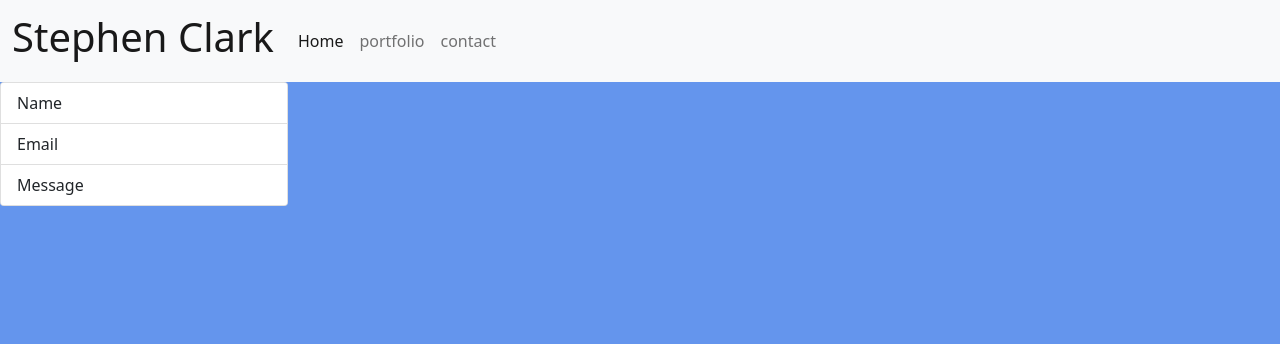
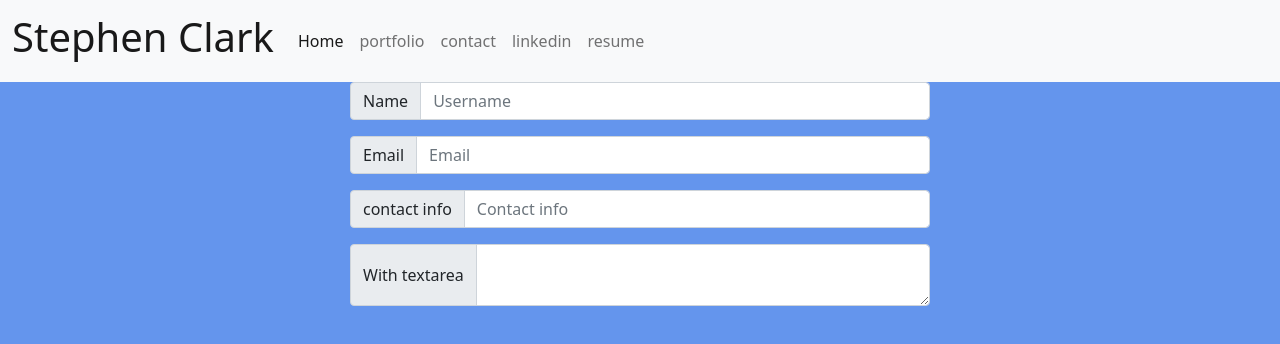
Before and after one commit to sclark417/updatedPortfolio, a plain HTML site: page contact.html in a window 1280 px wide. Drawn offline with nearby package versions, Linux system fonts and the light colour scheme.

Commit message:
adding rows and colums

```diff
--- a/contact.html
+++ b/contact.html
@@ -28,18 +28,48 @@
         <a class="nav-link active" aria-current="page" href="index.html">Home</a>
         <a class="nav-link" href="portfolio.html">portfolio</a>
         <a class="nav-link" href="contact.html">contact</a>
+        <a
+              class="nav-link"
+              href="https://www.linkedin.com/in/stephen-clark-5568b1206"
+              >linkedin</a
+            >
+            <a class="nav-link" href="./Assets/Stephen-Clark.pdf">resume</a>
 
 
        </div>
        </nav>
-      </div class="container-fluid">
-      <div class="card" style="width: 18rem;">
-        <ul class="list-group list-group-flush">
-          <li class="list-group-item">Name</li>
-          <li class="list-group-item">Email</li>
-          <li class="list-group-item">Message</li>
-        </ul>
+      <div class="row">
+        <div class="col-md-3">
+        </div>
+        <div class="col-md-6">
+
+
+        <div class="container-fluid">
+        <div class="input-group mb-3">
+          <span class="input-group-text" id="basic-addon1">Name</span>
+          <input type="text" class="form-control" placeholder="Username" aria-label="Username" aria-describedby="basic-addon1">
+        </div>
+        <div class="input-group mb-3">
+          <span class="input-group-text" id="basic-addon1">Email</span>
+          <input type="text" class="form-control" placeholder="Email" aria-label="Username" aria-describedby="basic-addon1">
+        </div>
+        <div class="input-group mb-3">
+          <span class="input-group-text" id="basic-addon1">contact info</span>
+          <input type="text" class="form-control" placeholder="Contact info" aria-label="Username" aria-describedby="basic-addon1">
+        </div>
+
+
+
+        <div class="input-group">
+          <span class="input-group-text">With textarea</span>
+          <textarea class="form-control" aria-label="With textarea"></textarea>
       </div>
+
+    </div>
+    <div class="col-md-3">
+  </div>
+  </div>
+  </div>
 
 
 
```
Also changed, not shown: portfolio.html (+6 -0 lines).
